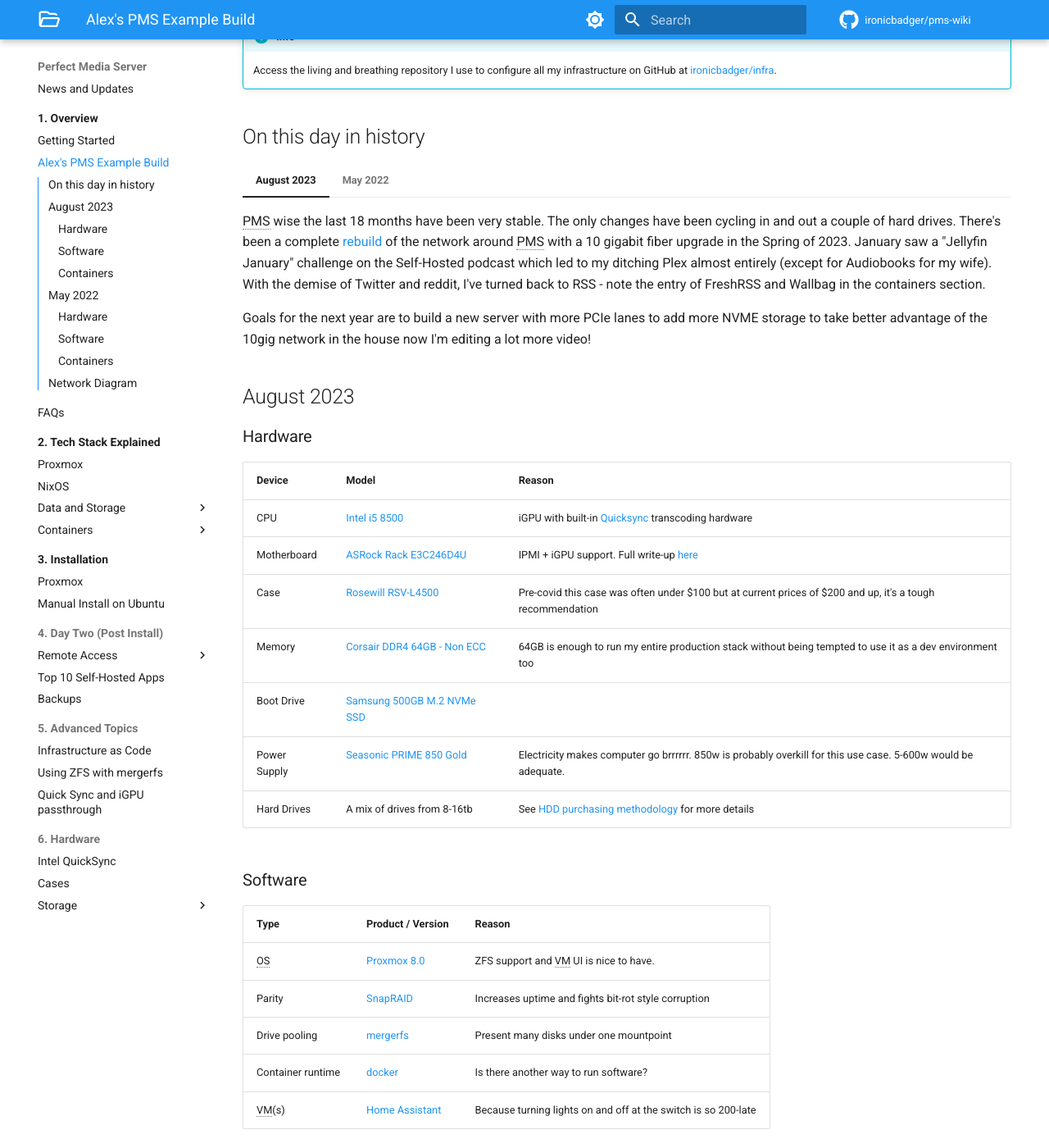
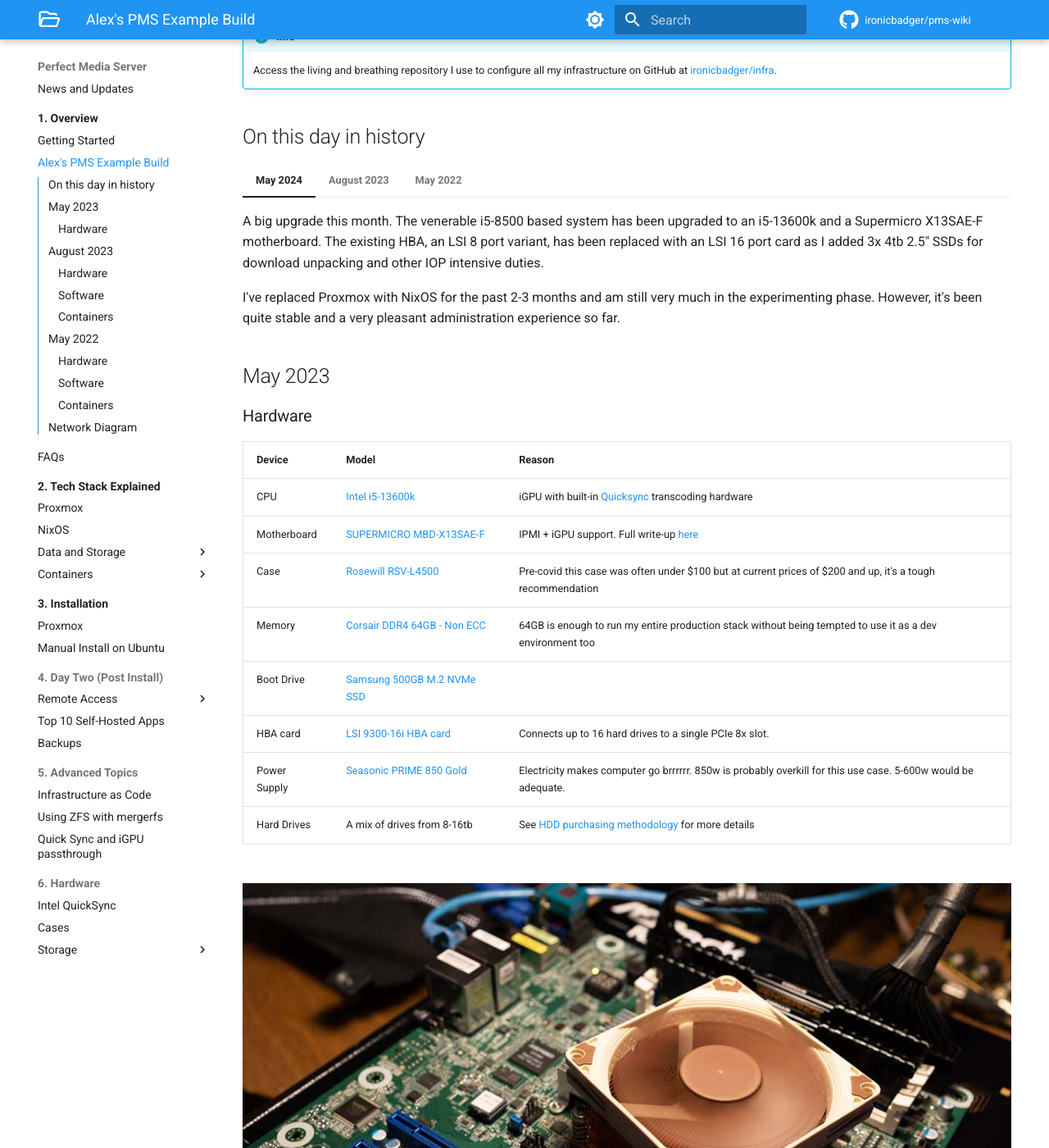
Before and after one commit to ironicbadger/pms-wiki, an MkDocs documentation site: the page built from docs/01-overview/alexs-example-builds.md, in a window 1280 px wide and 1400 px high, scrolled down 246 px. Shown: the whole window at 82% size. Built offline with MkDocs 1.6.1 and Material for MkDocs 9.7.7, drawn with Linux system fonts in a browser that asks for light colours; some web fonts are replaced; plug-ins that fetch from the network failed and are left out; comment, search, counter and statistics services are not loaded; some of the changed text lies outside the part shown.

Commit message:
may 2024

```diff
--- a/docs/01-overview/alexs-example-builds.md
+++ b/docs/01-overview/alexs-example-builds.md
@@ -10,6 +10,26 @@ Here's a high level overview snapshot of my PMS implementation as it stands righ
     Access the living and breathing repository I use to configure all my infrastructure on GitHub at [ironicbadger/infra](https://github.com/ironicbadger/infra).
 
 ## On this day in history
+
+=== "May 2024"
+
+    A big upgrade this month. The venerable i5-8500 based system has been upgraded to an i5-13600k and a Supermicro X13SAE-F motherboard. The existing HBA, an LSI 8 port variant, has been replaced with an LSI 16 port card as I added 3x 4tb 2.5" SSDs for download unpacking and other IOP intensive duties.
+
+    I've replaced Proxmox with NixOS for the past 2-3 months and am still very much in the experimenting phase. However, it's been quite stable and a very pleasant administration experience so far.
+
+    ## May 2023
+    ### Hardware
+
+    | Device       | Model                                                  | Reason                                                                                                                     |
+    | ------------ | ------------------------------------------------------ | -------------------------------------------------------------------------------------------------------------------------- |
+    | CPU          | [Intel i5-13600k](https://amzn.to/4dvu7JD)             | iGPU with built-in [Quicksync](../06-hardware/intel-quicksync.md) transcoding hardware                                        |
+    | Motherboard  | [SUPERMICRO MBD-X13SAE-F](https://amzn.to/4b71X64)       | IPMI + iGPU support. Full write-up [here](https://blog.ktz.me/asrock-rack-e3c246d4u-the-perfect-media-server-motherboard/) |
+    | Case         | [Rosewill RSV-L4500](https://amzn.to/37eVqKS)          | Pre-covid this case was often under $100 but at current prices of $200 and up, it's a tough recommendation                 |
+    | Memory       | [Corsair DDR4 64GB - Non ECC](https://amzn.to/3w8LWcN) | 64GB is enough to run my entire production stack without being tempted to use it as a dev environment too                  |
+    | Boot Drive   | [Samsung 500GB M.2 NVMe SSD](https://amzn.to/37kBI0l)  |                                                                                                                            |
+    | HBA card     | [LSI 9300-16i HBA card](https://amzn.to/3UPYTWn)       | Connects up to 16 hard drives to a single PCIe 8x slot. |
+    | Power Supply | [Seasonic PRIME 850 Gold](https://amzn.to/3OXvMLP)     | Electricity makes computer go brrrrrr. 850w is probably overkill for this use case. 5-600w would be adequate.              |
+    | Hard Drives  | A mix of drives from 8-16tb                            | See [HDD purchasing methodology](../06-hardware/hdd-purchase-methodology.md) for more details                                 |
 
 === "August 2023"
 
```
